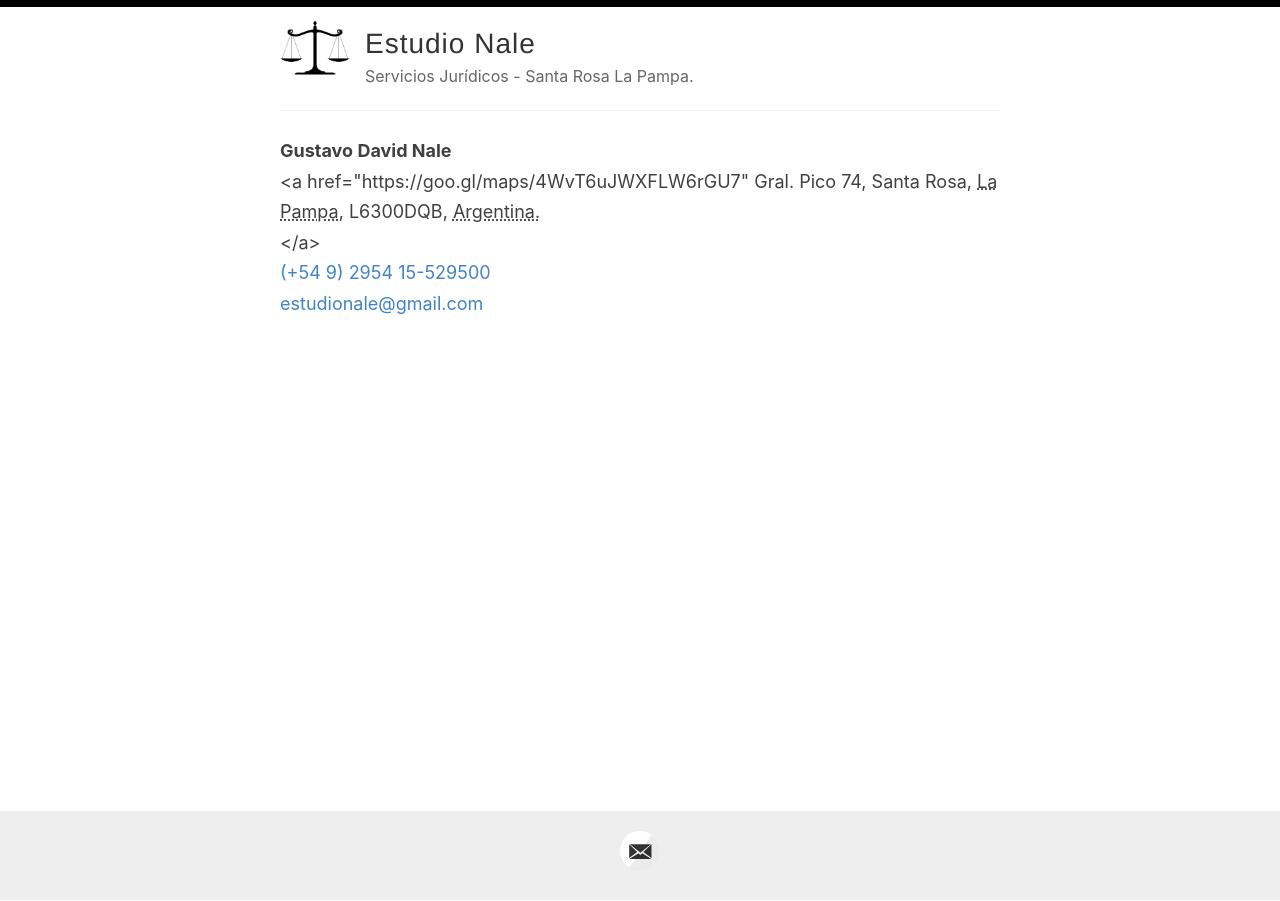
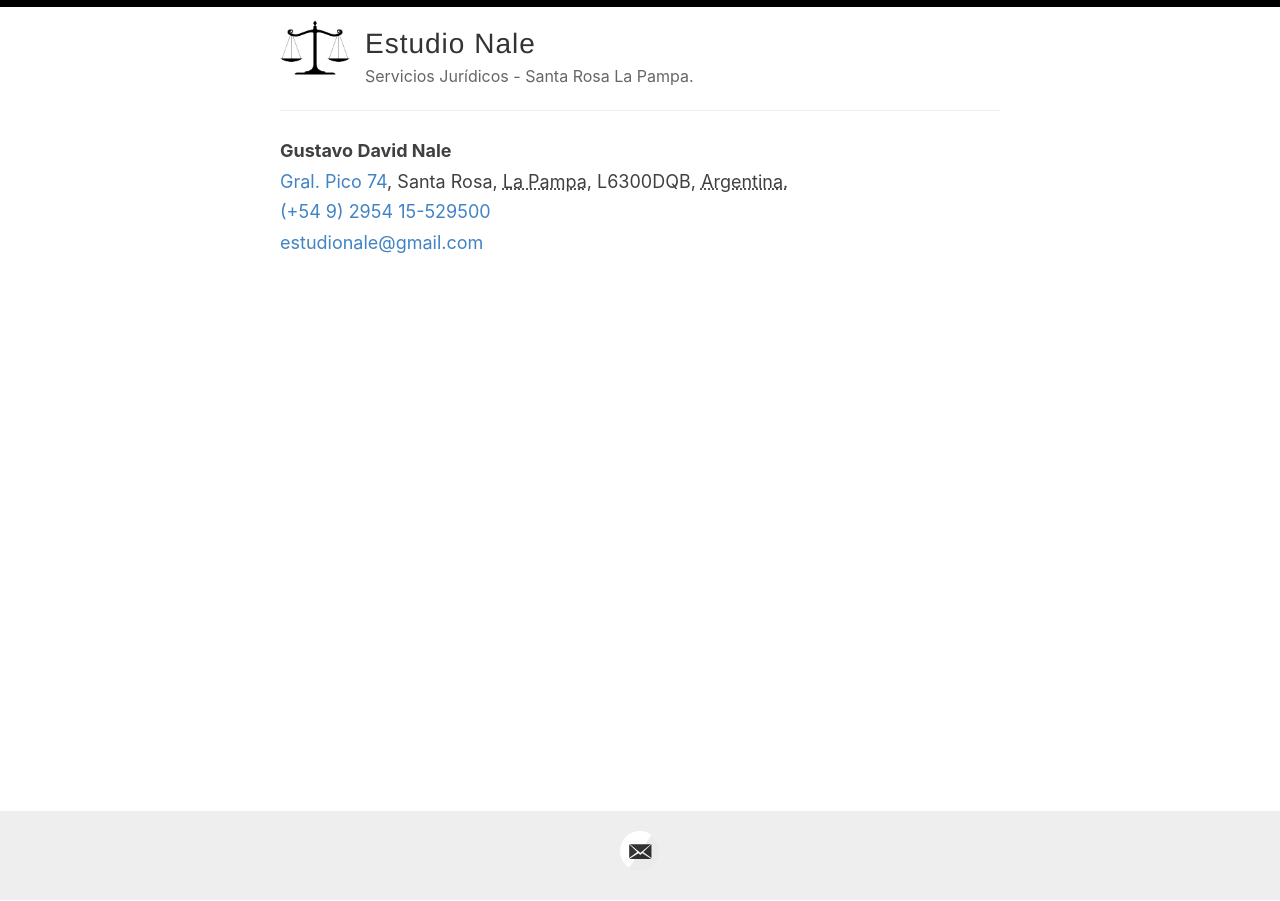
Before and after one commit to gustavonale/estudionale.com, a Jekyll site: the page built from _pages/test.md, in a window 1280 px wide. Built offline with Jekyll 4.4.1, drawn with Linux system fonts in a browser that asks for light colours.

Commit message:
Update test.md

```diff
--- a/_pages/test.md
+++ b/_pages/test.md
@@ -7,11 +7,11 @@ permalink: /test/
 <dl class="vcard">
 <dt class="fn n org"><strong>Gustavo David Nale</strong></dt>
 <dd><address class="adr">
-<a href="https://goo.gl/maps/4WvT6uJWXFLW6rGU7" <span class="street-address">Gral. Pico 74</span>,
+<span class="street-address"><a href="https://goo.gl/maps/4WvT6uJWXFLW6rGU7">Gral. Pico 74</a></span>,
 <span class="locality">Santa Rosa</span>,
 <abbr class="region" title="La Pampa">La Pampa</abbr>,
 <span class="postal-code">L6300DQB</span>,
-<abbr class="country-name" title="Argentina">Argentina.</abbr></address></a>
+<abbr class="country-name" title="Argentina">Argentina.</abbr></address>
 <dl>
 <dt class="tel type" title="mobile"></dt><dd class="tel value"><a href="tel:+5492954529500">(+54 9) 2954 15-529500</a></dd>
 <dt class="email type" title="email"></dt><dd class="email"><a href="mailto:estudionale@gmail.com">estudionale@gmail.com</a></dd>
```
